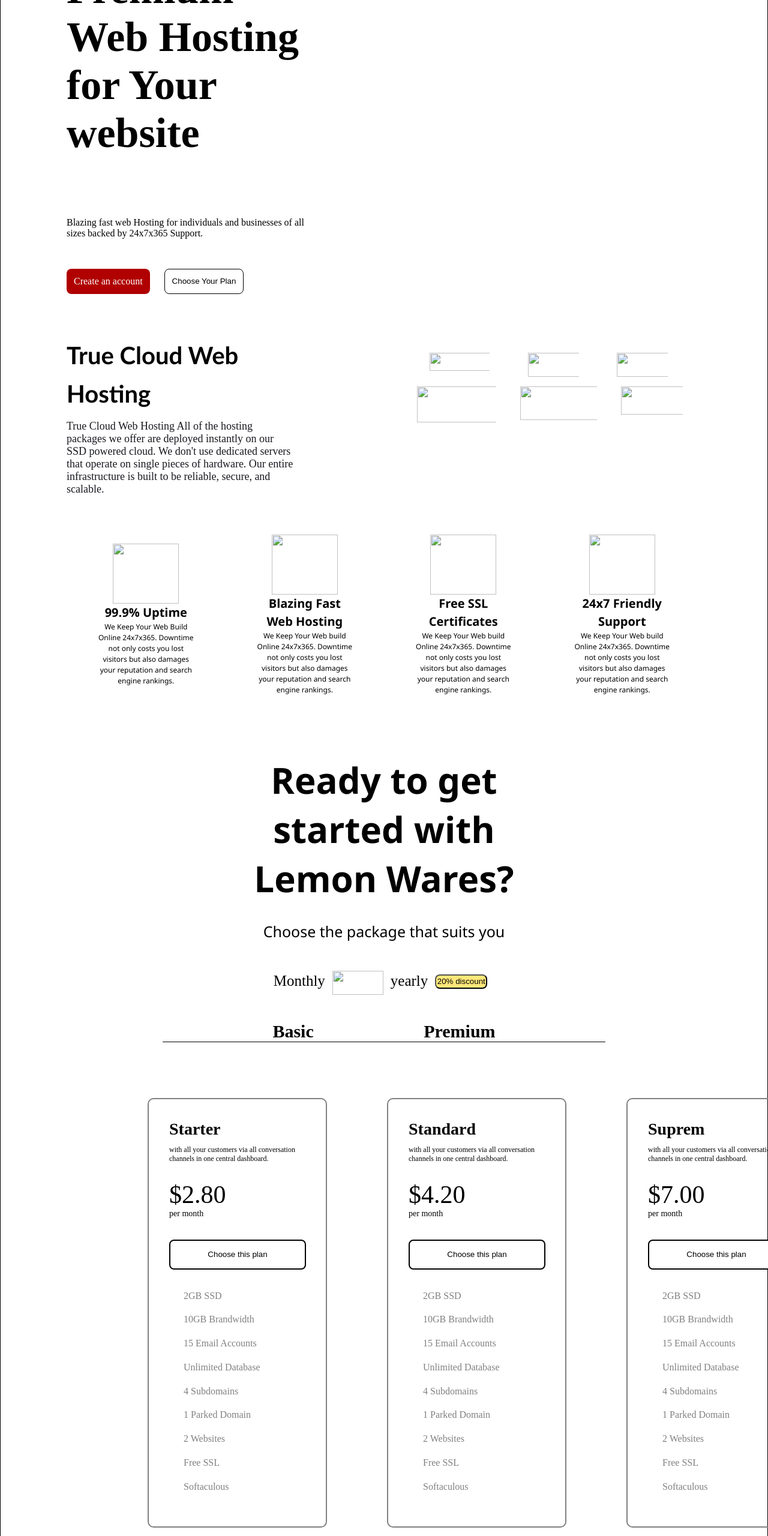
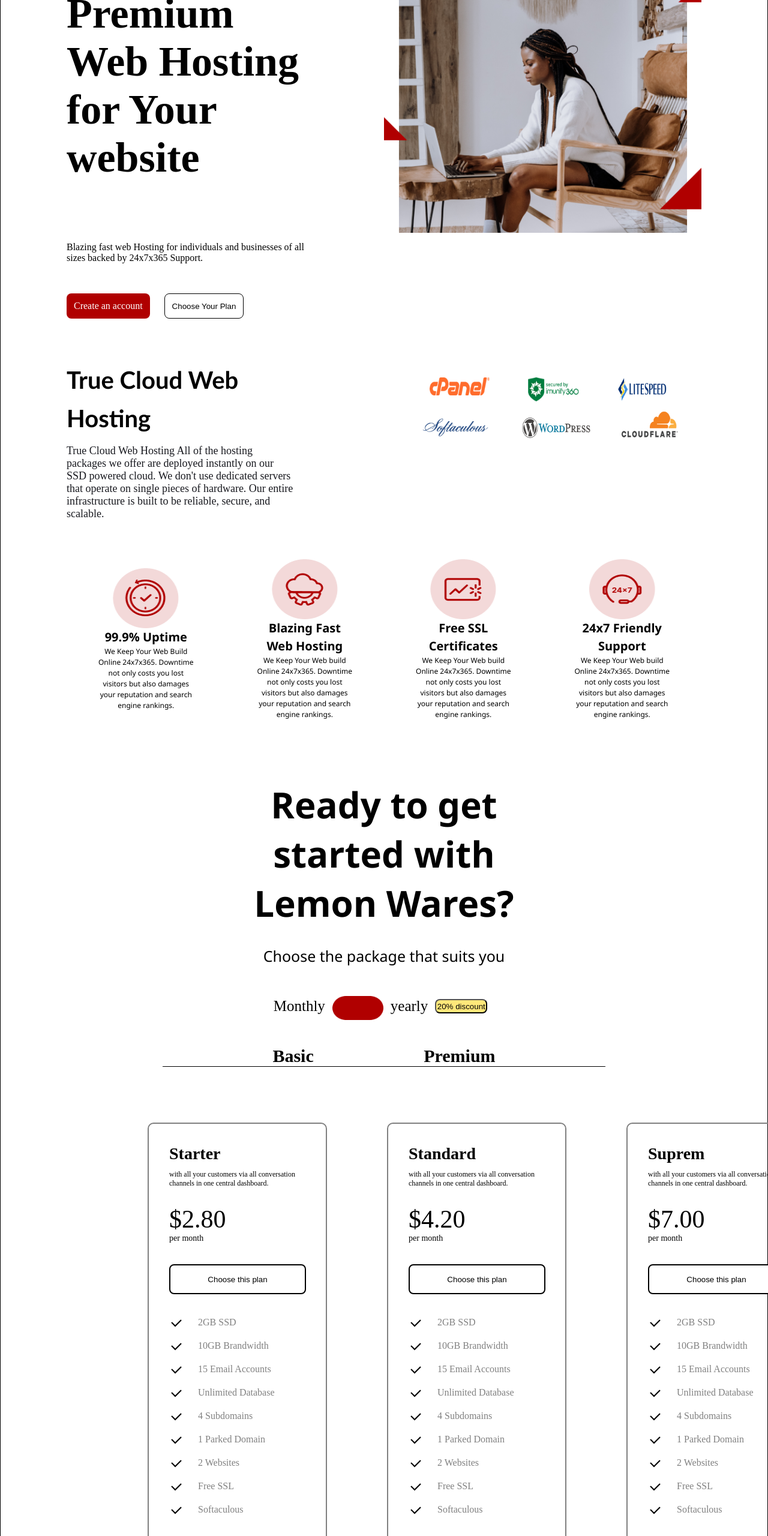
Before and after one commit to JoelAdigwe/Hosting-project, a plain HTML site: page index.html in a window 1280 px wide. Shown: the part 240-2800 px from the top of the page at 60% size. Drawn offline with Linux system fonts and the light colour scheme; files whose address does not match are found by name.

Commit message:
modify old files

```diff
--- a/index.html
+++ b/index.html
@@ -11,7 +11,7 @@
 <body>
     <header>
         <a href="/home.html" class="logo-link">
-            <img src="./images/logo.png" alt="">
+            <img src="logo.png" alt="">
         </a>
         <nav>
             <span class="nav-span">
@@ -59,42 +59,42 @@
             </div>
             <div class="why-us-right">
                 <div class="right-logo1">
-                    <img src="./images/panel.png" alt="" class="right-logo1-img panel">
-                    <img src="./images/immunity.png" alt="" class="right-logo1-img immunity">
-                    <img src="./images/lifespeed.png" alt="" class="right-logo1-img lifespeed">
+                    <img src="panel.png" alt="" class="right-logo1-img panel">
+                    <img src="immunity.png" alt="" class="right-logo1-img immunity">
+                    <img src="lifespeed.png" alt="" class="right-logo1-img lifespeed">
                 </div>
                 <div class="right-logo2">
-                    <img src="./images/soft.png" alt="" class="right-logo2-img soft">
-                    <img src="./images/wordpress.png" alt="" class="right-logo2-img wordpress">
-                    <img src="./images/cloudfare.png" alt="" class="right-logo2-img cloudfare">
+                    <img src="soft.png" alt="" class="right-logo2-img soft">
+                    <img src="wordpress.png" alt="" class="right-logo2-img wordpress">
+                    <img src="cloudfare.png" alt="" class="right-logo2-img cloudfare">
                 </div>
             </div>
         </section>
         <section class="why-us-section2">
             <div class="why-us-container">
                 <div class="why-us-boxes">
-                    <img src="./images/uptime.png" alt="" class="why-us-img">
+                    <img src="uptime.png" alt="" class="why-us-img">
                     <h4>99.9% Uptime</h4>
                     <p class="why-us-text">We Keep Your Web Build Online 24x7x365.
                         Downtime not only costs you lost visitors but also damages your reputation and search engine
                         rankings.</p>
                 </div>
                 <div class="why-us-boxes">
-                    <img src="./images/ups.png" alt="" class="why-us-img">
+                    <img src="ups.png" alt="" class="why-us-img">
                     <h4>Blazing Fast Web Hosting</h4>
                     <p class="why-us-text">We Keep Your Web build Online 24x7x365.
                         Downtime not only costs you lost visitors but also damages your reputation and search engine
                         rankings.</p>
                 </div>
                 <div class="why-us-boxes">
-                    <img src="./images/ssl.png" alt="" class="why-us-img">
+                    <img src="ssl.png" alt="" class="why-us-img">
                     <h4>Free SSL Certificates</h4>
                     <p class="why-us-text">We Keep Your Web build Online 24x7x365.
                         Downtime not only costs you lost visitors but also damages your reputation and search engine
                         rankings.</p>
                 </div>
                 <div class="why-us-boxes">
-                    <img src="./images/headphone.png" alt="" class="why-us-img">
+                    <img src="headphone.png" alt="" class="why-us-img">
                     <h4>24x7 Friendly Support</h4>
                     <p class="why-us-text">We Keep Your Web build Online 24x7x365.
                         Downtime not only costs you lost visitors but also damages your reputation and search engine
@@ -109,7 +109,7 @@
             <div class="subscription">
                 <div class="monthly-logo">
                 <p class="logo-month">Monthly</p>
-                <img src="./images/subselect.png" alt="" class="sub-img">
+                <img src="subselect.png" alt="" class="sub-img">
                 </div>
                 <div class="monthly-logo2">
                 <p class="logo-year">yearly</p>
@@ -128,15 +128,15 @@
                     <p class="p-month">per month</p>
                     <button class="sub-btn">Choose this plan</button>
                     <ul>
-                     <li><img src="./images/Checkmark.png" alt="" class="box-checkmark">2GB SSD</li>
-                     <li><img src="./images/Checkmark.png" alt="" class="box-checkmark">10GB Brandwidth</li>
-                     <li><img src="./images/Checkmark.png" alt="" class="box-checkmark">15 Email Accounts</li>
-                     <li><img src="./images/Checkmark.png" alt="" class="box-checkmark">Unlimited Database</li>
-                     <li><img src="./images/Checkmark.png" alt="" class="box-checkmark">4 Subdomains</li>
-                     <li><img src="./images/Checkmark.png" alt="" class="box-checkmark">1 Parked Domain</li>
-                     <li><img src="./images/Checkmark.png" alt="" class="box-checkmark">2 Websites</li>
-                     <li><img src="./images/Checkmark.png" alt="" class="box-checkmark">Free SSL</li>
-                     <li><img src="./images/Checkmark.png" alt="" class="box-checkmark">Softaculous</li>
+                     <li><img src="Checkmark.png" alt="" class="box-checkmark">2GB SSD</li>
+                     <li><img src="Checkmark.png" alt="" class="box-checkmark">10GB Brandwidth</li>
+                     <li><img src="Checkmark.png" alt="" class="box-checkmark">15 Email Accounts</li>
+                     <li><img src="Checkmark.png" alt="" class="box-checkmark">Unlimited Database</li>
+                     <li><img src="Checkmark.png" alt="" class="box-checkmark">4 Subdomains</li>
+                     <li><img src="Checkmark.png" alt="" class="box-checkmark">1 Parked Domain</li>
+                     <li><img src="Checkmark.png" alt="" class="box-checkmark">2 Websites</li>
+                     <li><img src="Checkmark.png" alt="" class="box-checkmark">Free SSL</li>
+                     <li><img src="Checkmark.png" alt="" class="box-checkmark">Softaculous</li>
                     </ul>
                 </div>
                 <div class="sub-con-boxes">
@@ -146,15 +146,15 @@
                     <p class="p-month">per month</p>
                     <button class="sub-btn">Choose this plan</button>
                     <ul>
-                        <li><img src="./images/Checkmark.png" alt="" class="box-checkmark">2GB SSD</li>
-                        <li><img src="./images/Checkmark.png" alt="" class="box-checkmark">10GB Brandwidth</li>
-                        <li><img src="./images/Checkmark.png" alt="" class="box-checkmark">15 Email Accounts</li>
-                        <li><img src="./images/Checkmark.png" alt="" class="box-checkmark">Unlimited Database</li>
-                        <li><img src="./images/Checkmark.png" alt="" class="box-checkmark">4 Subdomains</li>
-                        <li><img src="./images/Checkmark.png" alt="" class="box-checkmark">1 Parked Domain</li>
-                        <li><img src="./images/Checkmark.png" alt="" class="box-checkmark">2 Websites</li>
-                        <li><img src="./images/Checkmark.png" alt="" class="box-checkmark">Free SSL</li>
-                        <li><img src="./images/Checkmark.png" alt="" class="box-checkmark">Softaculous</li>
+                        <li><img src="Checkmark.png" alt="" class="box-checkmark">2GB SSD</li>
+                        <li><img src="Checkmark.png" alt="" class="box-checkmark">10GB Brandwidth</li>
+                        <li><img src="Checkmark.png" alt="" class="box-checkmark">15 Email Accounts</li>
+                        <li><img src="Checkmark.png" alt="" class="box-checkmark">Unlimited Database</li>
+                        <li><img src="Checkmark.png" alt="" class="box-checkmark">4 Subdomains</li>
+                        <li><img src="Checkmark.png" alt="" class="box-checkmark">1 Parked Domain</li>
+                        <li><img src="Checkmark.png" alt="" class="box-checkmark">2 Websites</li>
+                        <li><img src="Checkmark.png" alt="" class="box-checkmark">Free SSL</li>
+                        <li><img src="Checkmark.png" alt="" class="box-checkmark">Softaculous</li>
                     </ul>
                 </div>
                 <div class="sub-con-boxes">
@@ -164,15 +164,15 @@
                     <p class="p-month">per month</p>
                     <button class="sub-btn">Choose this plan</button>
                     <ul>
-                        <li><img src="./images/Checkmark.png" alt="" class="box-checkmark">2GB SSD</li>
-                        <li><img src="./images/Checkmark.png" alt="" class="box-checkmark">10GB Brandwidth</li>
-                        <li><img src="./images/Checkmark.png" alt="" class="box-checkmark">15 Email Accounts</li>
-                        <li><img src="./images/Checkmark.png" alt="" class="box-checkmark">Unlimited Database</li>
-                        <li><img src="./images/Checkmark.png" alt="" class="box-checkmark">4 Subdomains</li>
-                        <li><img src="./images/Checkmark.png" alt="" class="box-checkmark">1 Parked Domain</li>
-                        <li><img src="./images/Checkmark.png" alt="" class="box-checkmark">2 Websites</li>
-                        <li><img src="./images/Checkmark.png" alt="" class="box-checkmark">Free SSL</li>
-                        <li><img src="./images/Checkmark.png" alt="" class="box-checkmark">Softaculous</li>
+                        <li><img src="Checkmark.png" alt="" class="box-checkmark">2GB SSD</li>
+                        <li><img src="Checkmark.png" alt="" class="box-checkmark">10GB Brandwidth</li>
+                        <li><img src="Checkmark.png" alt="" class="box-checkmark">15 Email Accounts</li>
+                        <li><img src="Checkmark.png" alt="" class="box-checkmark">Unlimited Database</li>
+                        <li><img src="Checkmark.png" alt="" class="box-checkmark">4 Subdomains</li>
+                        <li><img src="Checkmark.png" alt="" class="box-checkmark">1 Parked Domain</li>
+                        <li><img src="Checkmark.png" alt="" class="box-checkmark">2 Websites</li>
+                        <li><img src="Checkmark.png" alt="" class="box-checkmark">Free SSL</li>
+                        <li><img src="Checkmark.png" alt="" class="box-checkmark">Softaculous</li>
                     </ul>
                 </div>
             </div>
@@ -187,9 +187,9 @@
                     </div>
                     <div class="test1-left-box">
                         <div class="bigger-box">
-                            <img src="./images/cli.png" alt="" class="test-png">
+                            <img src="cli.png" alt="" class="test-png">
                             <div class="small-quotes">
-                                <img src="./images/Quote Mark (1).png" alt="" class="small-quotes-img">
+                                <img src="Quote Mark (1).png" alt="" class="small-quotes-img">
                                 <div>
                                     <p>
                                         Lorem ipsum dolor sit amet, consectetur adipiscing elit ut aliquam, purus sit amet luctus venenatis, lectus magna fringilla urna, porttitor rhoncus dolor purus non enim praesent elem
@@ -203,9 +203,9 @@
                 </div>
                 <div class="testimonial-right">
                     <div class="bigger-box">
-                        <img src="./images/jpnl.png" alt="" class="test-png">
+                        <img src="jpnl.png" alt="" class="test-png">
                         <div class="small-quotes">
-                            <img src="./images/Quote Mark (1).png" alt="" class="small-quotes-img">
+                            <img src="Quote Mark (1).png" alt="" class="small-quotes-img">
                             <div>
                                 <p>Lorem ipsum dolor sit amet, consectetur adipiscing elit ut aliquam, purus sit amet
                                     luctus venenatis, lectus magna fringilla urna, porttitor rhoncus dolor purus non
@@ -216,9 +216,9 @@
                         </div>
                     </div>
                     <div class="smaller-box">
-                        <img src="./images/leeveon.png" alt="" class="test-png">
+                        <img src="leeveon.png" alt="" class="test-png">
                         <div class="small-quotes">
-                            <img src="./images/Quote Mark (1).png" alt="" class="small-quotes-img">
+                            <img src="Quote Mark (1).png" alt="" class="small-quotes-img">
                             <div>
                                 <p>LemonWares saved our time in Hosting my company page.</p>
                                 <h3>Kristin Watson</h3>
@@ -238,14 +238,14 @@
                     <div class="testimonial2-right">
                         <div class="test2-logos">
                             <div class="test2-logos-group">
-                                <img src="./images/jpnl.png" alt="" class="test2-img">
-                                <img src="./images/korane.png" alt="" class="test2-img">
-                                <img src="./images/nadine.png" alt="" class="test2-img">
+                                <img src="jpnl.png" alt="" class="test2-img">
+                                <img src="korane.png" alt="" class="test2-img">
+                                <img src="nadine.png" alt="" class="test2-img">
                             </div>
                             <div class="test2-logos-group">
-                                <img src="./images/leeveon.png" alt="" class="test2-img">
-                                <img src="./images/jurango.png" alt="" class="test2-img">
-                                <img src="./images/cli.png" alt="" class="test2-img">
+                                <img src="leeveon.png" alt="" class="test2-img">
+                                <img src="jurango.png" alt="" class="test2-img">
+                                <img src="cli.png" alt="" class="test2-img">
                             </div>
                         </div>
                     </div>
@@ -254,7 +254,7 @@
         </section>
         <section class="cta">
             <h1>We're here to make your website awesome</h1>
-            <a href="" class="cta-btn"><img src="./images/whatsapp.png" alt=""><span>Get in touch with us</span></a>
+            <a href="" class="cta-btn"><img src="whatsapp.png" alt=""><span>Get in touch with us</span></a>
             <span class="triangle-one"></span>
             <span class="triangle-two"></span>
             <span class="triangle-three"></span>
@@ -263,7 +263,7 @@
     <footer>
         <div class="footer-nav-con">
             <div class="footer-logo-text">
-                <img src="./images/whitelogo.png" alt="" class="footer-logo">
+                <img src="whitelogo.png" alt="" class="footer-logo">
                 <p>Lorem ipsum dolor sit amet, consectetur adipiscing elit ut aliquam, purus sit amet luctus venenatis, lectus magna fringilla urna, porttitor rhoncus dolor purus non enim praesent elem</p>
             </div>
             <div class="footer-nav-items">
@@ -301,7 +301,7 @@
             </div>
         </div>
         <div class="copyrights">
-            <p>Built by Joel with &nbsp; <img src="./images/love.png" alt="">  &nbsp; in Port Harcourt. Copyright 2023</p>
+            <p>Built by Joel with &nbsp; <img src="love.png" alt="">  &nbsp; in Port Harcourt. Copyright 2023</p>
         </div>
     </footer>
 </body>
--- a/styles.scss
+++ b/styles.scss
@@ -96,7 +96,7 @@
         .right-section{
             // border: 1px solid #000;
             width: 50%;
-            background-image: url("./images/hero.png");
+            background-image: url("hero.png");
             background-repeat: no-repeat;
             background-size: contain;
 
@@ -338,7 +338,7 @@
 
                 .test1-text-box{
                     // border: 1px solid #000;
-                    background-image: url(./images/Quote\ Mark.png);
+                    background-image: url(Quote\ Mark.png);
                     background-repeat: no-repeat;
                     width: 500px;
                     display: flex;
```
Also changed, not shown: styles.css, 1 other file.
